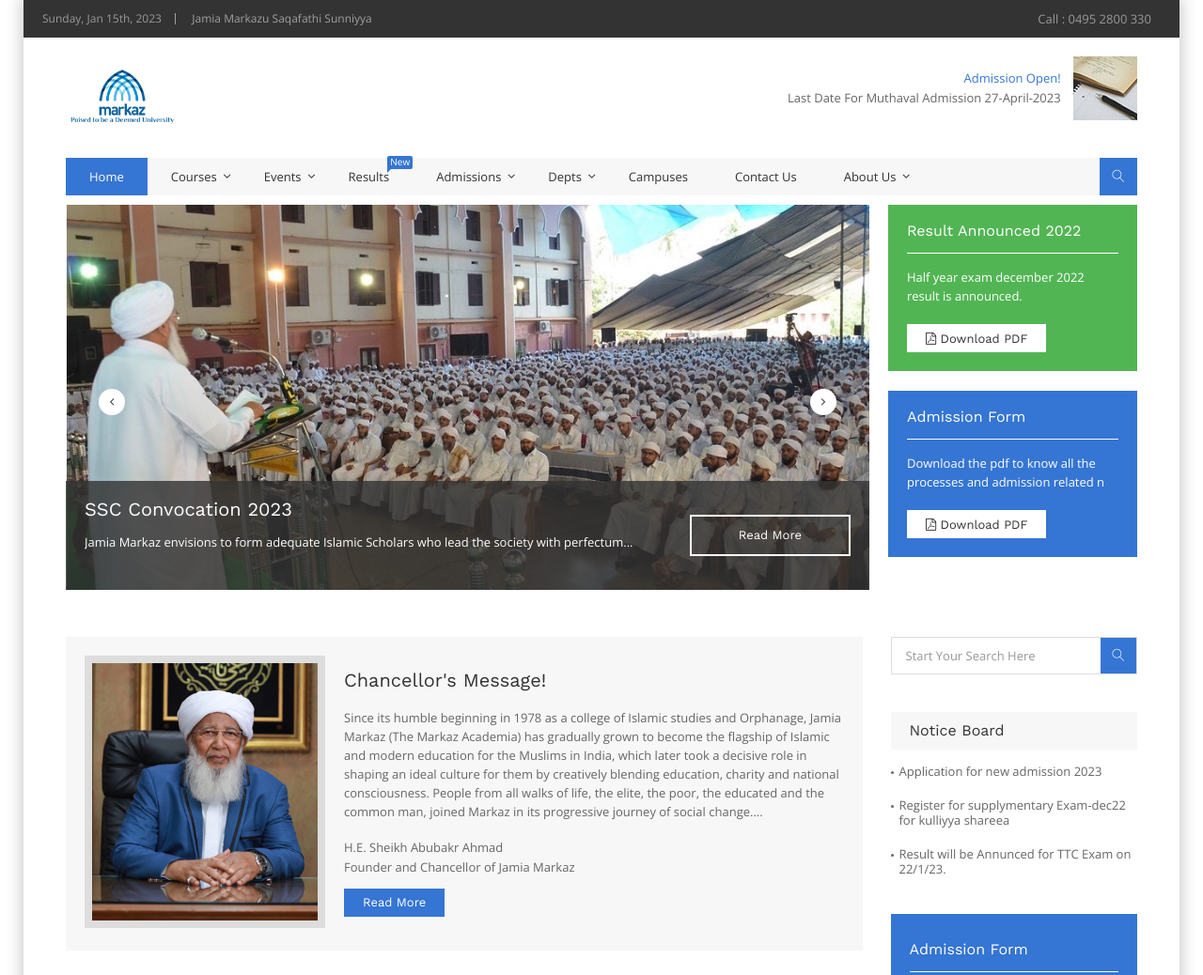
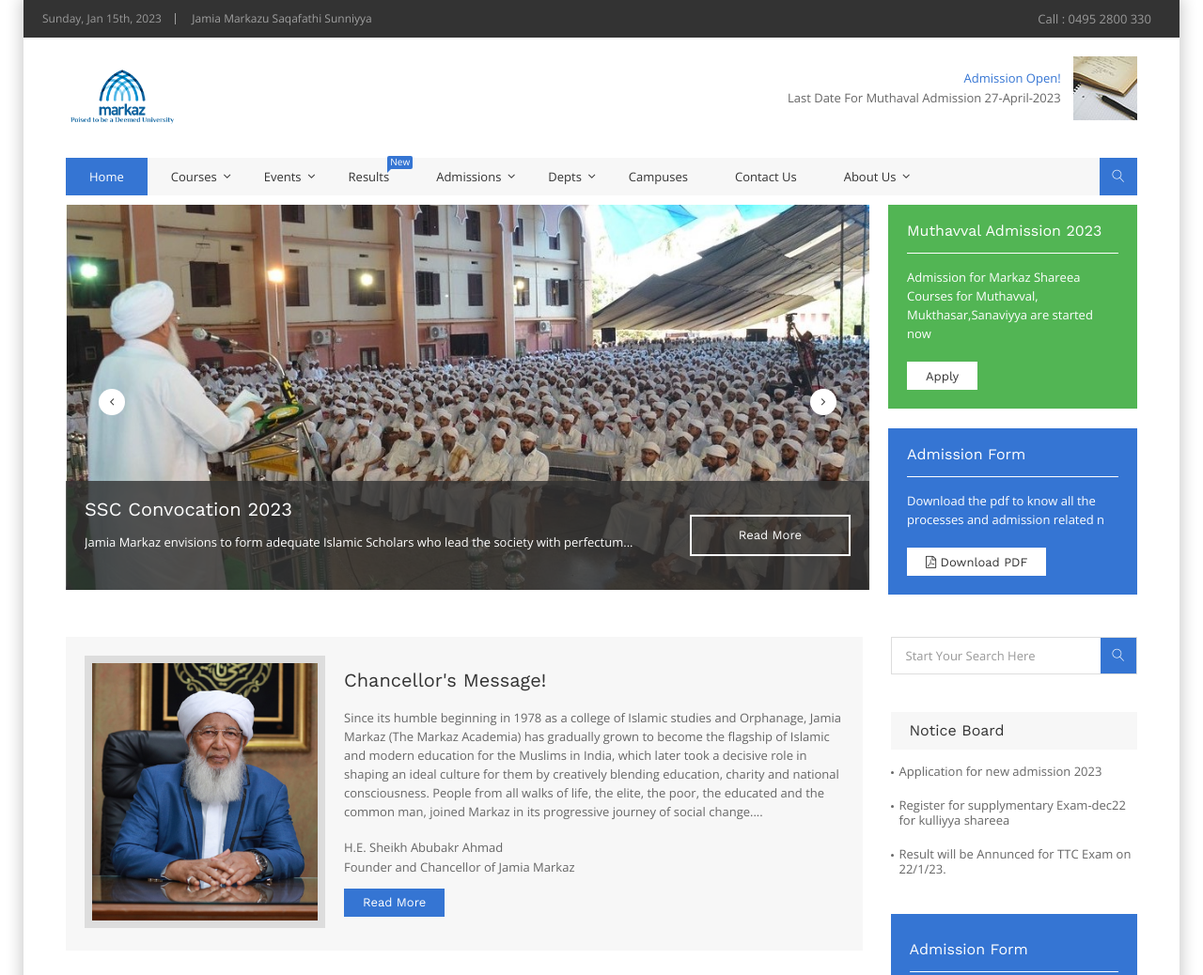
Before and after one commit to junaidedappal/markaz-kulliyya-website, a plain HTML site: page index.html in a window 1280 px wide. Shown: the top 1038 px of the page at 94% size. Drawn offline with nearby package versions, Linux system fonts and the light colour scheme; some packages are replaced by stand-ins of ours; files whose address does not match are found by name.

Commit message:
Add files via upload

```diff
--- a/index.html
+++ b/index.html
@@ -1907,13 +1907,12 @@
 						<div class="tg-noticeboardarea">
 							<div class="tg-widget tg-widgetadmissionform">
 								<div class="tg-widgetcontent">
-									<h3>Result Announced 2022</h3>
+									<h3>Muthavval Admission  2023</h3>
 									<div class="tg-description">
-										<p>Half year exam december 2022 result is announced.</p>
+										<p>Admission for Markaz Shareea Courses for Muthavval, Mukthasar,Sanaviyya are started now </p>
 									</div>
-									<a class="tg-btn tg-btnicon" href="javascript:void(0);">
-										<i class="fa fa-file-pdf-o"></i>
-										<span>Download PDF</span>
+									<a class="tg-btn tg-btnicon" href="admissions.html">
+										<span>Apply</span>
 									</a>
 								</div>
 							</div>
@@ -2755,7 +2754,7 @@
 				<div class="container">
 					<div class="row">
 						<div class="col-xs-12 col-sm-12 col-md-12 col-lg-12">
-							<span class="tg-copyright"><a target="_blank" href="https://www.templatespoint.net">Templates Point</a></span>
+							<span class="tg-copyright"><a target="_blank" href="">Markaz Software Dept</a></span>
 							<nav class="tg-addnav">
 								<ul>
 									<li><a href="javascript:void(0);">Privacy Policy</a></li>
```
Also changed, not shown: admissions.html (+1 -1 lines).
